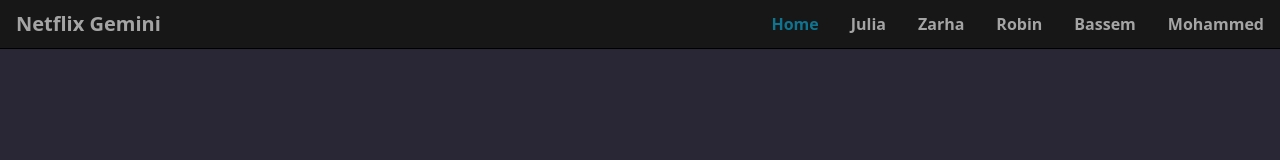
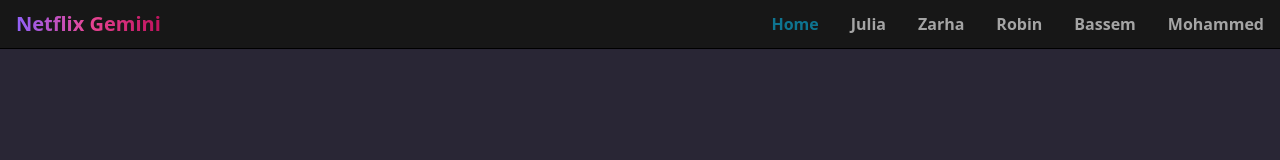
Before and after one commit to zarhaselene/gemini_ai-site, a Next.js app: page / in a window 1280 px wide. Shown: the top 160 px of the page. Built offline with nearby package versions, Linux system fonts and the light colour scheme.

Commit message:
changed color of logo

```diff
--- a/pages/components/Header.js
+++ b/pages/components/Header.js
@@ -13,7 +13,7 @@ export function Header() {
   return (
     <Navbar fluid className="bg-primary border-b border-black">
       <Navbar.Brand as={Link} href="/#" onClick={() => setCurrentPath("/")}>
-        <span className="self-center whitespace-nowrap text-xl font-semibold text-gray-text">
+        <span className="self-center whitespace-nowrap text-xl font-semibold bg-gradient-to-r from-purple-500 via-pink-500 to-pink-700 bg-clip-text text-transparent">
           Netflix Gemini
         </span>
       </Navbar.Brand>
```
